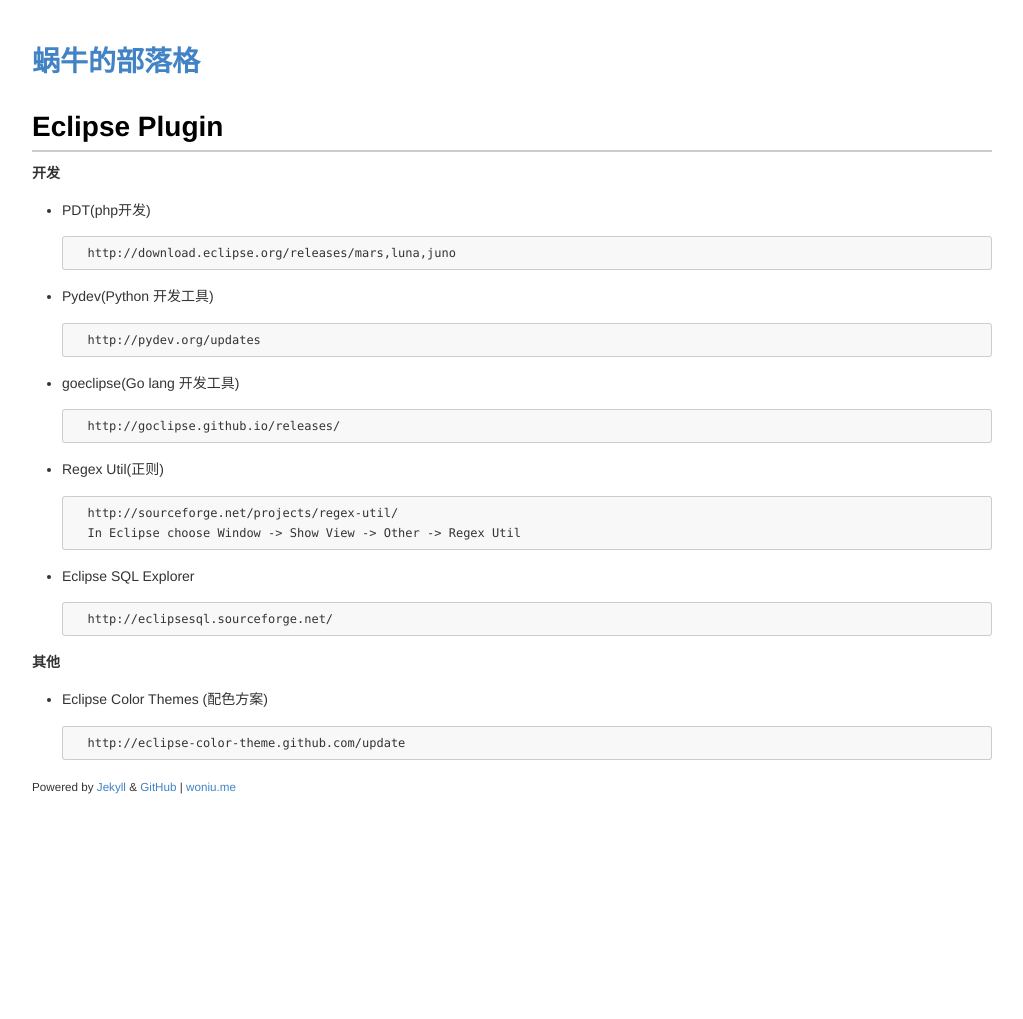
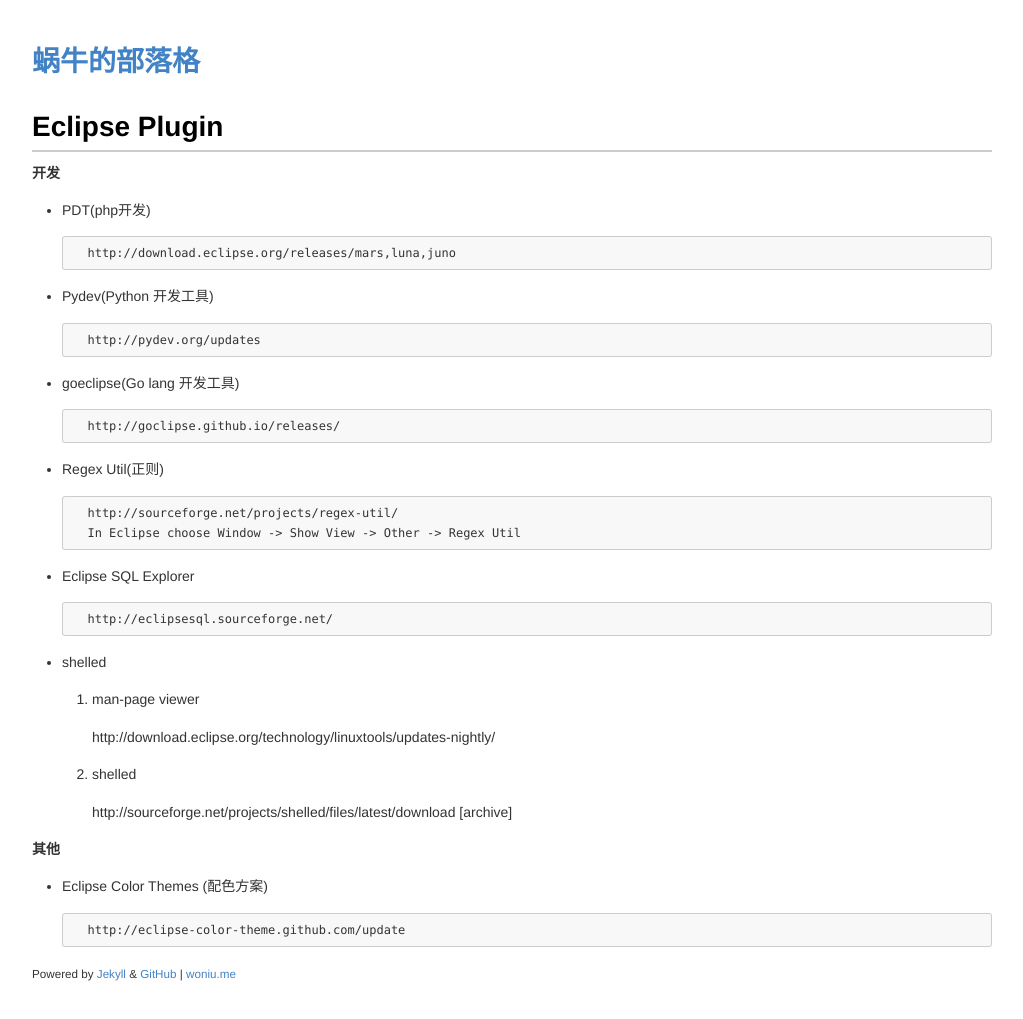
Before and after one commit to peng2089/dp.github.io, a Jekyll site: the page built from eclipse.md, in a window 1280 px wide. Shown: the whole page, without its empty margins (128-1151 px from the left). Built offline with Jekyll 4.4.1, drawn with Linux system fonts in a browser that asks for light colours; before the commit the page ends 900 px from its top, so only the background shows below that.

Commit message:
add eclipse plugin

```diff
--- a/eclipse.md
+++ b/eclipse.md
@@ -29,6 +29,17 @@
 
         http://eclipsesql.sourceforge.net/
 
+
+- shelled
+
+	1. man-page viewer
+
+		http://download.eclipse.org/technology/linuxtools/updates-nightly/
+
+	2. shelled
+
+		http://sourceforge.net/projects/shelled/files/latest/download [archive]
+
 **其他**
 
 - Eclipse Color Themes (配色方案)
```
